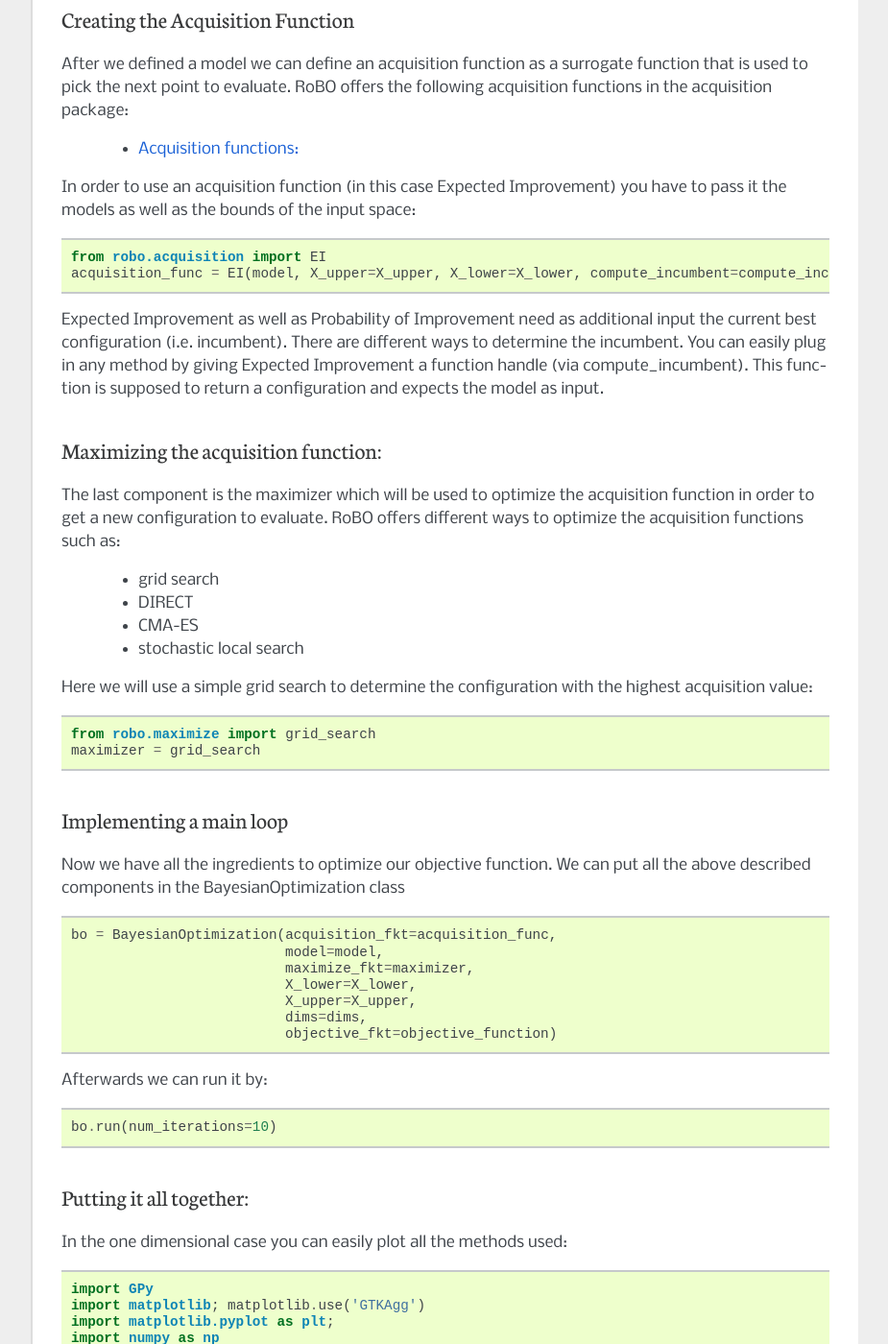
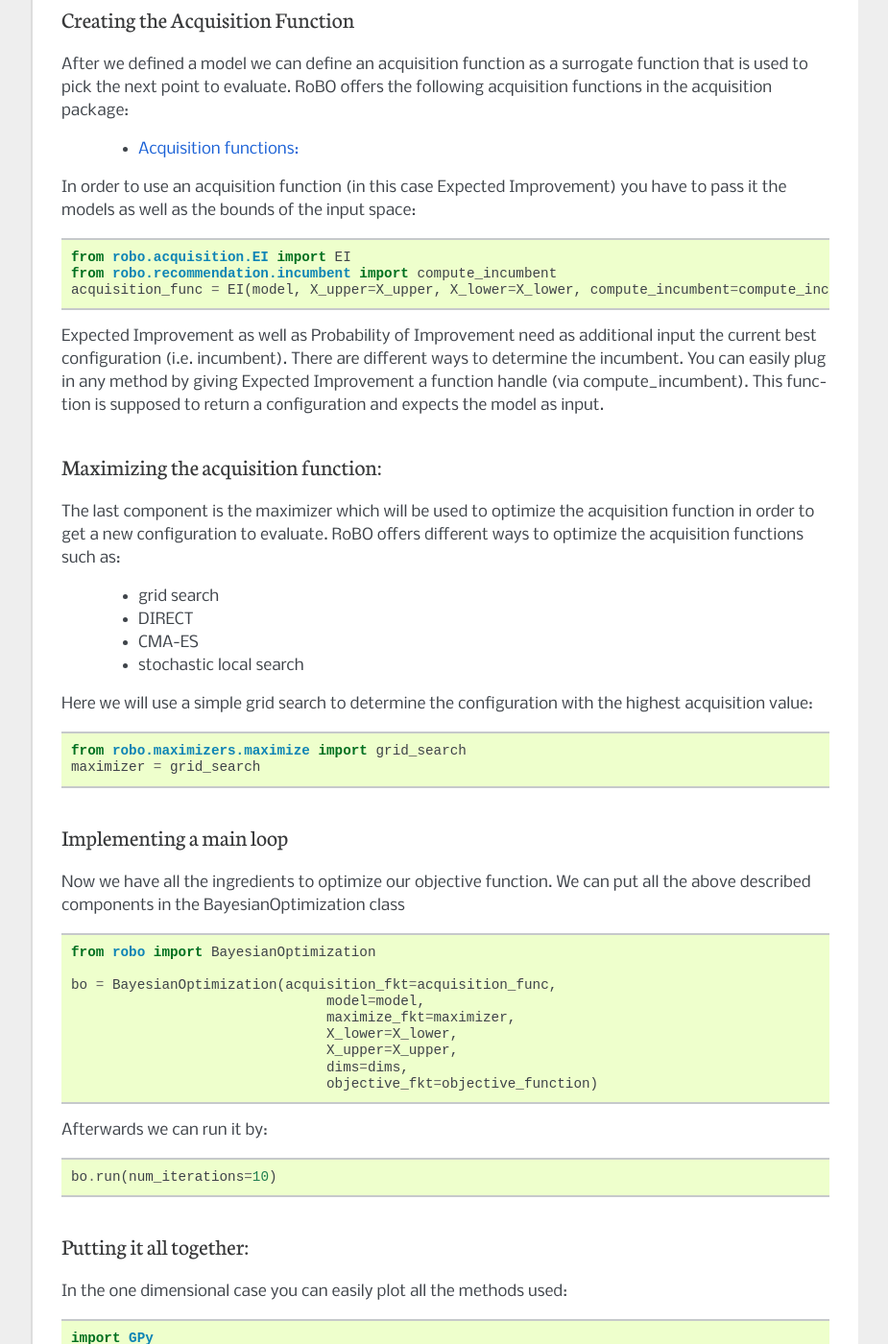
Before and after one commit to automl/RoBO, a Sphinx documentation site: the page built from docs/index.rst, in a window 1280 px wide and 1400 px high, scrolled down 1401 px. Shown: the whole window at 96% size, without its empty margins (198-1123 px from the left). Built offline with Sphinx 7.4.7, drawn with Linux system fonts in a browser that asks for light colours; formulas are drawn with MathJax 3; some of the changed text lies outside the part shown.

```diff
--- a/docs/index.rst
+++ b/docs/index.rst
@@ -84,7 +84,8 @@ In order to use an acquisition function (in this case Expected Improvement) you
 
 .. code-block:: python
 
-    from robo.acquisition import EI
+    from robo.acquisition.EI import EI
+    from robo.recommendation.incumbent import compute_incumbent
     acquisition_func = EI(model, X_upper=X_upper, X_lower=X_lower, compute_incumbent=compute_incumbent, par=0.1)
 
 
@@ -108,7 +109,7 @@ Here we will use a simple grid search to determine the configuration with the hi
 
 .. code-block:: python
 
-    from robo.maximize import grid_search
+    from robo.maximizers.maximize import grid_search
     maximizer = grid_search
 
 Implementing a main loop
@@ -118,7 +119,9 @@ Now we have all the ingredients to optimize our objective function. We can put a
 
 .. code-block:: python
 
-	bo = BayesianOptimization(acquisition_fkt=acquisition_func,
+   from robo import BayesianOptimization
+
+   bo = BayesianOptimization(acquisition_fkt=acquisition_func,
 	                          model=model,
 	                          maximize_fkt=maximizer,
 	                          X_lower=X_lower,
```
Also changed, not shown: other parts of docs/index.rst (+1 -1 lines).
